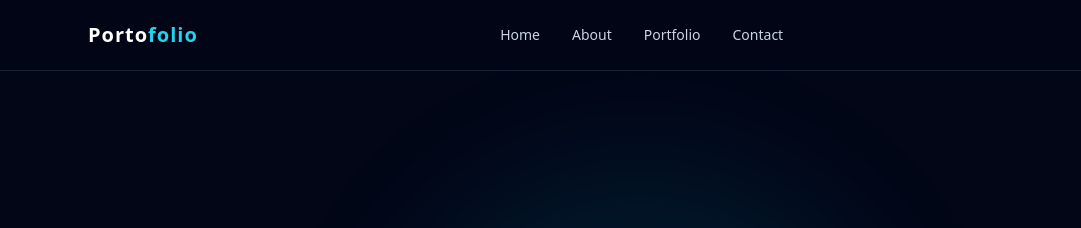
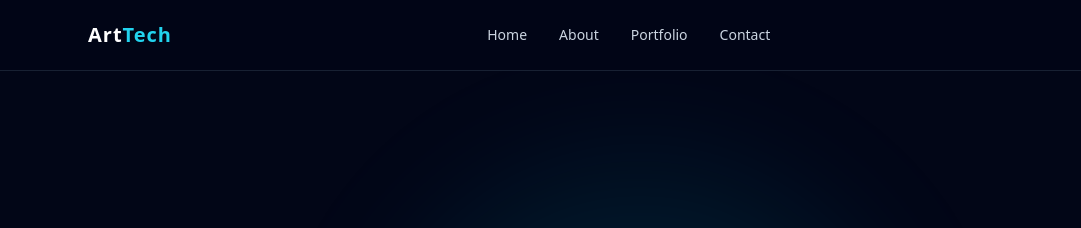
Before and after one commit to excalibur17/portofolio, a plain HTML site: page index.html in a window 1280 px wide. Shown: the top 228 px of the page, 0-1081 px from the left. Drawn offline with nearby package versions, Linux system fonts and the light colour scheme.

Commit message:
Perbaikan

```diff
--- a/index.html
+++ b/index.html
@@ -21,16 +21,14 @@
         class="max-w-6xl mx-auto px-6 py-4 flex justify-between items-center"
       >
         <a href="#home" class="text-xl font-bold tracking-wider text-white">
-          Porto<span class="text-cyan-400">folio</span>
+          Art<span class="text-cyan-400">Tech</span>
         </a>
         <nav
           class="hidden md:flex space-x-8 text-sm font-medium text-slate-300"
         >
           <a href="#home" class="hover:text-cyan-400 transition">Home</a>
           <a href="#about" class="hover:text-cyan-400 transition">About</a>
-          <a href="#portfolio" class="hover:text-cyan-400 transition"
-            >Portfolio</a
-          >
+          <a href="#portfolio" class="hover:text-cyan-400 transition">Portfolio</a>
           <a href="#contact" class="hover:text-cyan-400 transition">Contact</a>
         </nav>
         <div class="flex items-center gap-3">
```
